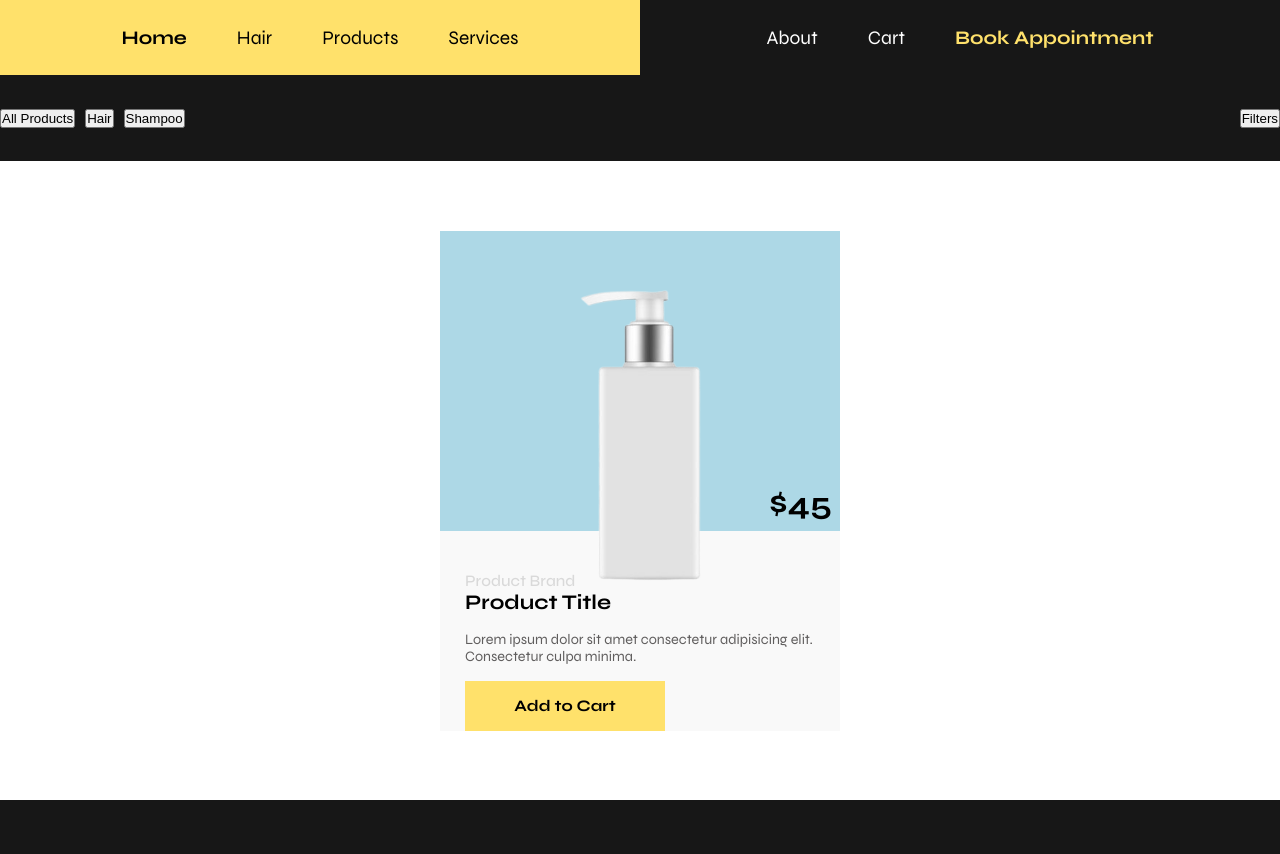
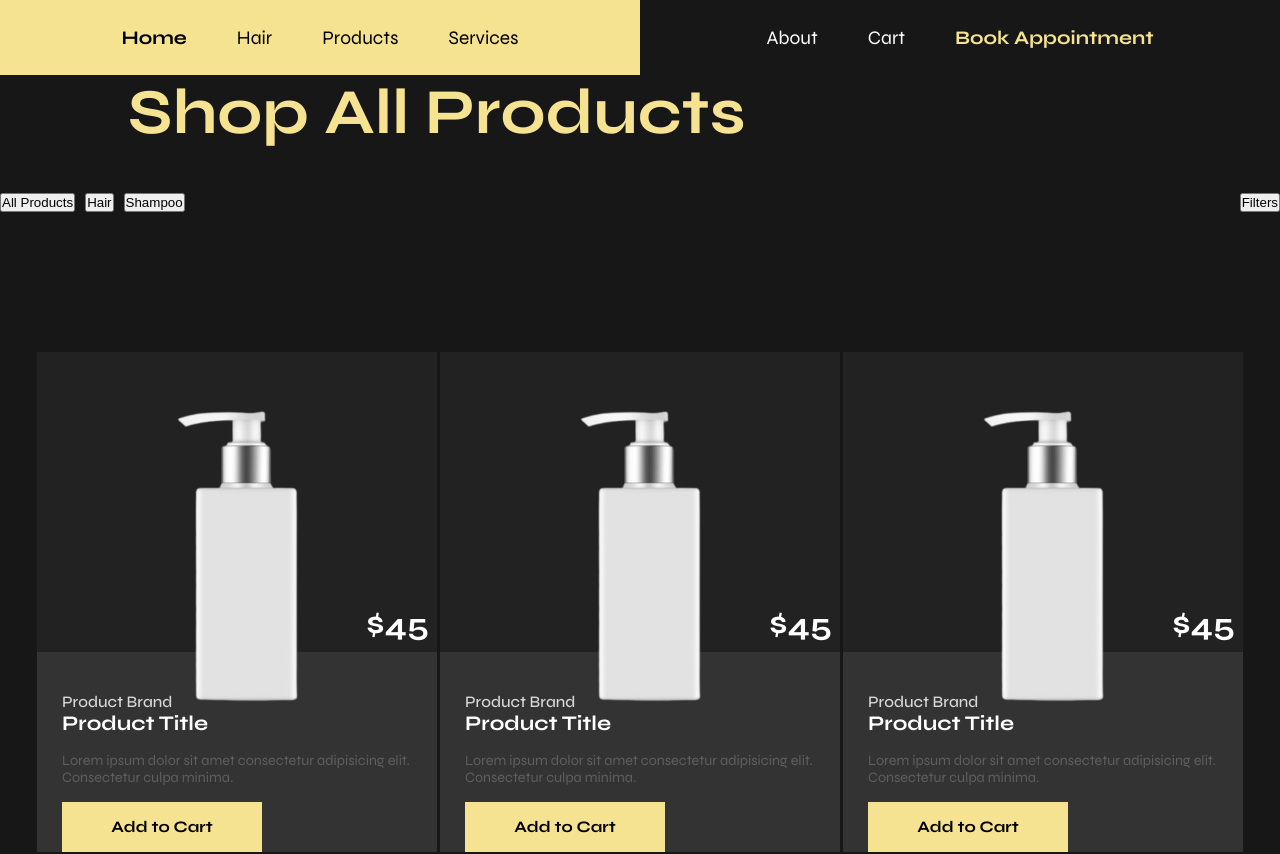
Before and after one commit to Jad229/pretty-queen-v3, a Next.js app: page /products in a window 1280 px wide. Shown: the top 854 px of the page. Before the commit the page ends 800 px from the top, so only its background shows below. Built offline with nearby package versions, Linux system fonts and the light colour scheme.

Commit message:
changed background for products

```diff
--- a/app/global.css
+++ b/app/global.css
@@ -8,7 +8,7 @@
   --p: normal 2rem/1.2em var(--ff);
 
   /* colors */
-  --color-primary: #ffe16b;
+  --color-primary: #f6e392;
   --color-secondary: #9370d8;
   --color-white: #fff;
   --color-text-on-primary: #000;
@@ -24,8 +24,8 @@
   --color-grey4: #999;
   --color-grey5: #666;
   --color-grey6: #444;
-  --color-grey7: #222;
-  --color-grey8: #333;
+  --color-grey7: #333;
+  --color-grey8: #222;
 
   /* variable to use for testing styles */
   --test-bg: rgb(184, 233, 181);
--- a/app/products/ProductCard/product-card.module.css
+++ b/app/products/ProductCard/product-card.module.css
@@ -3,12 +3,11 @@
   flex-direction: column;
   width: 400px;
   height: 500px;
-  color: var(--color-text-on-primary);
-  background-color: var(--color-grey1);
+  background-color: var(--color-grey7);
 }
 
 .productCard .topCard {
-  background-color: lightblue;
+  background-color: var(--color-grey8);
   height: 60%;
   position: relative;
 }
--- a/app/products/ProductFilter/product-filter.module.css
+++ b/app/products/ProductFilter/product-filter.module.css
@@ -2,8 +2,8 @@
   width: 100%;
   display: flex;
   justify-content: space-between;
+  height: 100px;
   background-color: var(--bg-dark);
-  height: 100px;
 }
 
 .filterLeft,
--- a/app/products/ProductList/index.tsx
+++ b/app/products/ProductList/index.tsx
@@ -6,6 +6,11 @@ export default function ProductList() {
   return (
     <div className={styles.productsContainer}>
       <ProductCard />
+      <ProductCard />
+      <ProductCard />
+      <ProductCard />
+      <ProductCard />
+      <ProductCard />
     </div>
   );
 }
--- a/app/products/ProductList/product-list.module.css
+++ b/app/products/ProductList/product-list.module.css
@@ -1,11 +1,23 @@
 .productsContainer {
-  background-color: var(--color-white);
-  display: flex;
-  flex-flow: row wrap;
-  gap: 50px;
-  align-items: center;
+  background-color: var(--bg-dark);
+  display: grid;
+  grid-template-columns: repeat(3, 400px);
+  grid-column-gap: 3px;
+  grid-row-gap: 3px;
+  justify-items: center;
   justify-content: center;
-  padding: 50px;
   width: 100%;
-  height: 100%;
+  padding-block: 100px;
 }
+
+@media (max-width: 12px) {
+  .productsContainer {
+    grid-template-columns: 400px 400px;
+  }
+}
+
+@media (max-width: 768px) {
+  .productsContainer {
+    grid-template-columns: 400px;
+  }
+}
--- a/app/products/page.tsx
+++ b/app/products/page.tsx
@@ -1,17 +1,13 @@
-import Image from "next/image";
-import Hero from "@/public/images/hero.svg";
 import styles from "./products.module.css";
-
 import ProductList from "./ProductList";
 import ProductFilter from "./ProductFilter";
+
 export default function ProductPage() {
   return (
     <section className={styles.section}>
-      {/* <div className={styles.textContainer}>
-        <h2 className={styles.textLeft}>Pretty</h2>
-        <Image src={Hero.src} width={200} height={400} alt="hero image" />
-        <h2 className={styles.textRight}>Queen</h2>
-      </div> */}
+      <div className={styles.headingContainer}>
+        <h2 className={styles.heading}>Shop All Products</h2>
+      </div>
       <ProductFilter />
       <ProductList />
     </section>
--- a/app/products/products.module.css
+++ b/app/products/products.module.css
@@ -6,24 +6,20 @@
   margin-inline: auto;
   width: 100%;
 }
-/*
-.textContainer {
-  display: flex;
-  align-items: center;
-  justify-content: center;
-  width: 600px;
+
+.headingContainer {
+  width: 100%;
+  background-color: var(--bg-dark);
 }
 
-.textLeft,
-.textRight {
-  font-family: var(--ff-secondary);
-  font-size: 5rem;
+.heading {
+  font-size: 4rem;
+  color: var(--color-primary);
+  padding-left: 10%;
 }
 
-.textLeft {
-  color: var(--color-text-on-primary);
+@media (max-width: 768px) {
+  .heading {
+    color: var(--color-primary);
+  }
 }
-
-.textRight {
-  color: var(--color-primary);
-} */
```
